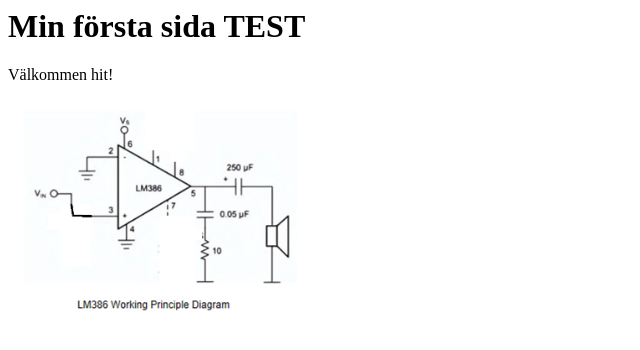
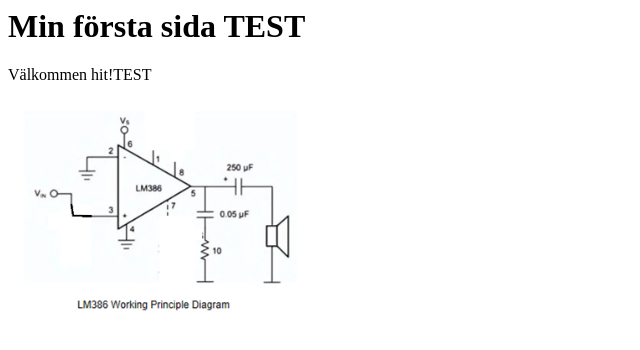
Before and after one commit to poulie0515/lars_i_rymden, a plain HTML site: page index.html in a window 1280 px wide. Shown: the full height of the page, 0-640 px from the left. Drawn offline with Linux system fonts and the light colour scheme.

Commit message:
Update welcome message in index.html

```diff
--- a/index.html
+++ b/index.html
@@ -1 +1 @@
-<h1>Min första sida TEST</h1> <p>Välkommen hit!</p> <img src="LM386.png" width="300">
+<h1>Min första sida TEST</h1> <p>Välkommen hit!TEST</p> <img src="LM386.png" width="300">
```
